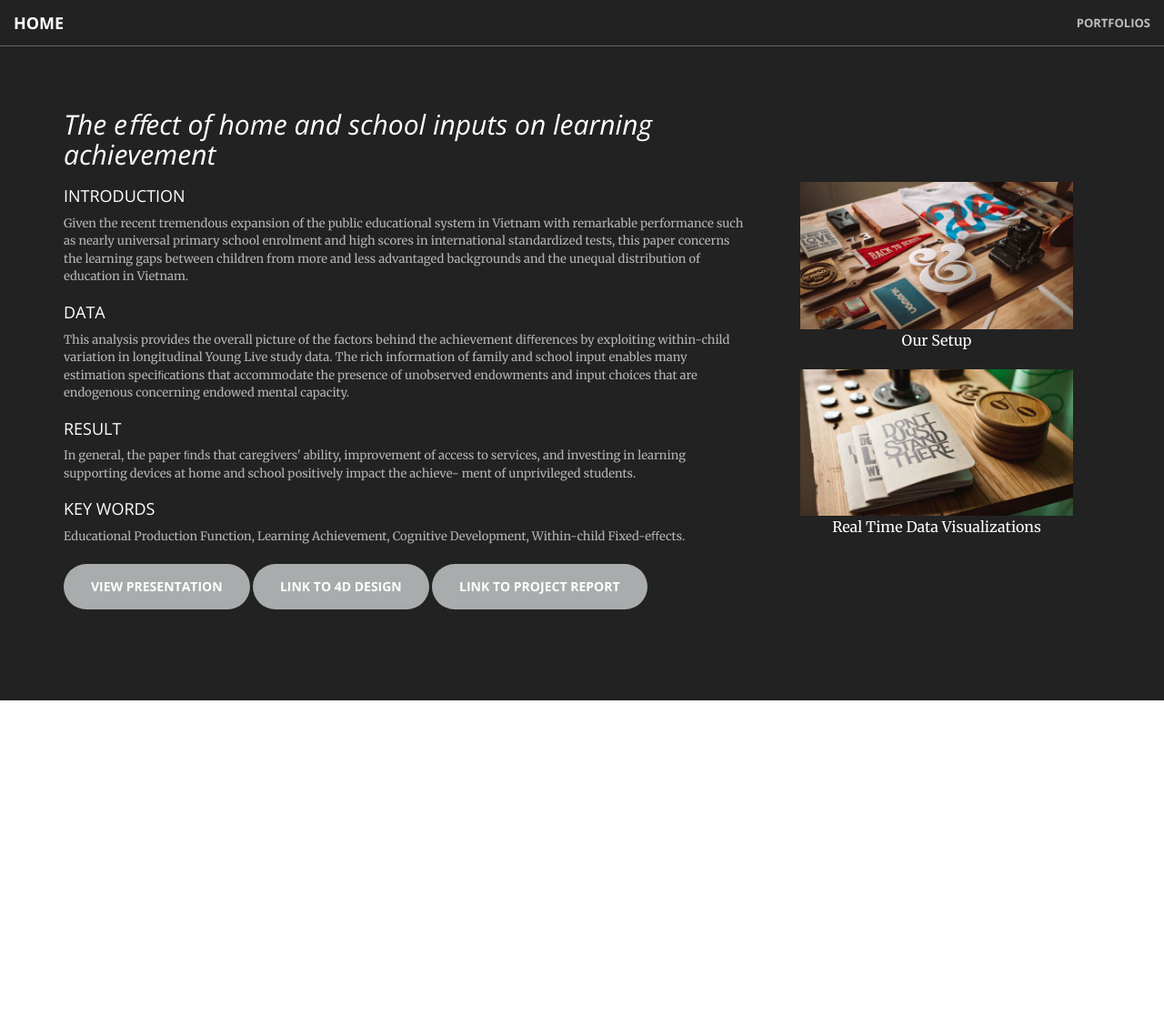
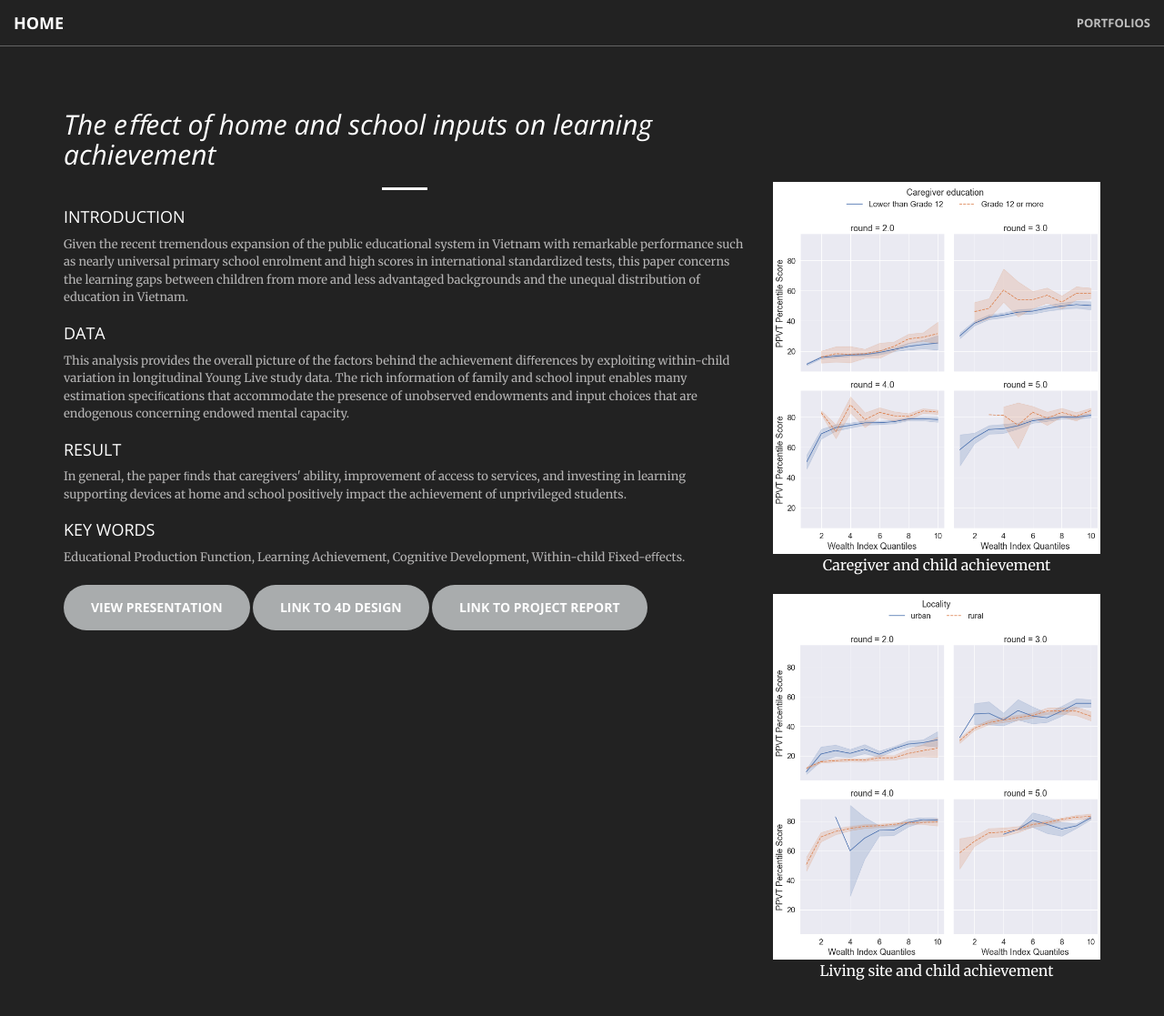
Before and after one commit to non-ceterisparibus/non-ceterisparibus.github.io, a Jekyll site: the page project1.html, which Jekyll copies as it is, in a window 1280 px wide and 1199 px high. Shown: the top 1117 px of the window at 91% size. Built offline with Jekyll 4.4.1, drawn with Linux system fonts in a browser that asks for light colours.

Commit message:
Update project1.html

```diff
--- a/project1.html
+++ b/project1.html
@@ -55,8 +55,8 @@
             <div class="container">
                 <div class="row">
                     <div class="col-lg-8 text-center" style="text-align: left">
-                        <!-- <hr class="light"> -->
                         <h2 style="font-style: italic">The eﬀect of home and school inputs on learning achievement<h2>
+                        <hr class="light">
                         <h4>INTRODUCTION</h4>
                         <p class="text-faded" style="font-size: small">
                             Given the recent tremendous expansion of the public educational system in Vietnam with remarkable performance such as nearly universal primary school enrolment and high scores in international standardized tests, this paper concerns the learning gaps between children from more and less advantaged backgrounds and the unequal distribution of education in Vietnam.
@@ -72,8 +72,8 @@
                         <h4>RESULT</h4>
                         <p class="text-faded" style="font-size: small">
                         In general, the paper ﬁnds that caregivers' ability, improvement of access to services,
-                        and investing in learning supporting devices at home and school positively impact the achieve-
-                            ment of unprivileged students.
+                        and investing in learning supporting devices at home and school positively impact the achievement
+                        of unprivileged students.
                         </p>
                         <h4>KEY WORDS</h4>
                         <p class="text-faded" style="font-size: small">
@@ -85,10 +85,10 @@
                     <a href="#" class="btn btn-primary btn-xl page-scroll" target="_blank">Link to Project Report</a>
                     </div>
                     <div class="col-lg-4 text-center" style="padding-top: 100px">
-                    <img src="img/portfolio/1.jpg" class="img-responsive" alt="" style="margin :auto" height="300" width="300">
-                    <p>Our Setup</p>
-                    <img src="img/portfolio/2.jpg" class="img-responsive" alt="" style="margin :auto" height="300" width="300">
-                    <p>Real Time Data Visualizations</p>
+                    <img src="img/project1/PPVT_caregiver_r2345.png" class="img-responsive" alt="" style="margin :auto" height="400" width="400">
+                    <p>Caregiver and child achievement</p>
+                    <img src="img/project1/PPVT_typesite_r2345.png" class="img-responsive" alt="" style="margin :auto" height="400" width="400">
+                    <p>Living site and child achievement</p>
                     </div>
                 </div>
             </div>
```
